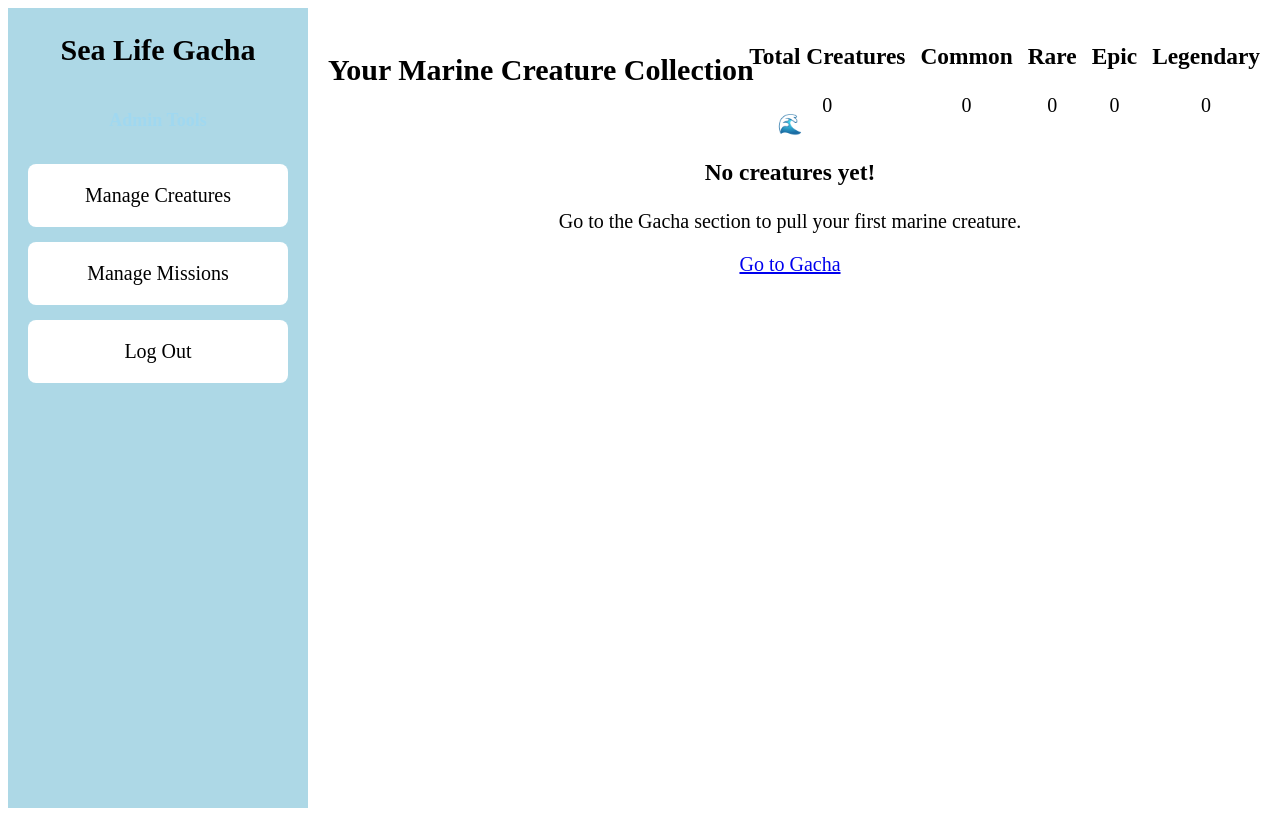
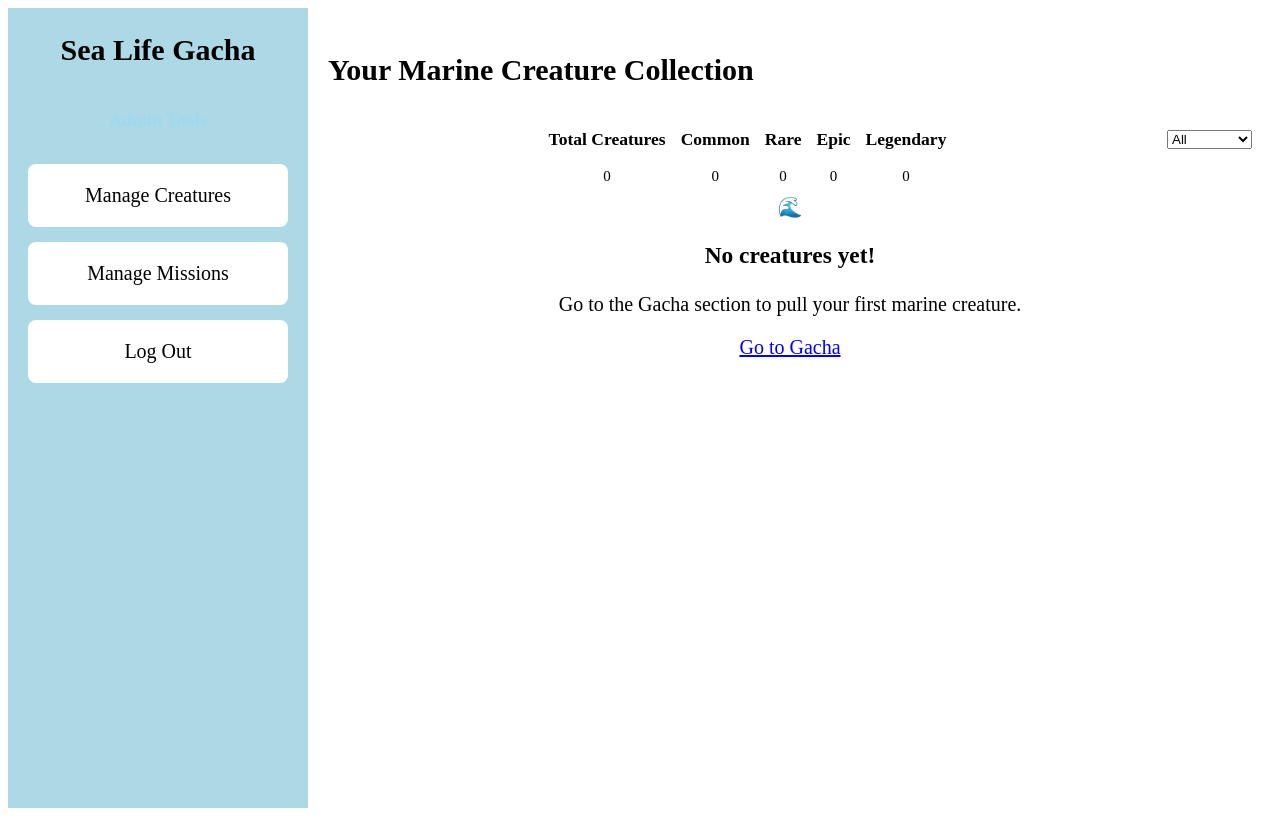
Before and after one commit to cydmgy/ACP_Final-Project, a Flask app: page /inventory in a window 1280 px wide. Run offline with Flask 3, Linux system fonts and the light colour scheme; the visitor is signed in with stand-in values (Sample User, id 1); data comes from the database, SQL or seed files in the repository.

Commit message:
Added Lambda Function

```diff
--- a/app.py
+++ b/app.py
@@ -248,9 +248,21 @@ def pull_gacha():
 @app.route('/inventory')
 def inventory():
     user = get_current_user()
-    if not user: return redirect(url_for('auth'))
-    # Passes inventory data including the new description field
-    return render_template('inventory.html', inventory=get_user_data(user)['inventory'])
+    if not user:
+        return redirect(url_for('auth'))
+
+    filter_value = request.args.get("filter", "all")
+
+    inventory = get_user_data(user)['inventory']
+
+    if filter_value != "all":
+        inventory = list(filter(lambda c: c["rarity"].lower() == filter_value.lower(), inventory))
+
+    return render_template(
+        'inventory.html',
+        inventory=inventory,
+        selected_filter=filter_value
+    )
 
 # --- Admin Routes (Render) ---
 
--- a/static/style.css
+++ b/static/style.css
@@ -288,12 +288,9 @@
 .inventory-stats {
     display: flex;
     flex-direction: row;
-    position: absolute;
-    top: 20px;
-    right: 20px;
+    justify-content: center;
     gap: 15px;
-    z-index: 10;
-    font-size: 20px;
+    font-size: 15px;
 }
 
 .stat-item {
@@ -338,27 +335,39 @@
 
 .inventory-container .inventory-grid {
     display: grid;
-    grid-template-columns: repeat(5, 1fr);
-    gap: 12px;
-    justify-items: center;
-    padding: 20px;
+    grid-template-columns: repeat(5, 220px);
+    grid-template-rows: repeat(auto-fill, 322px);
+    justify-content: center;
+    gap: 1px;
+    padding: 1px;
 }
 
 .inventory-container .creature-card {
-     width: 160px;
-    border: 2px solid #ccc;
-    border-radius: 12px;
-    background: white;
-    padding: 8px;
+    width: 240px;
+    height: 360px;
+    border-radius: 20px;
+    overflow: hidden;
+    padding: 0;
+    background: transparent;
+    display: flex;
+    justify-content: center;
+    align-items: center;
 }
 
 .inventory-container .inventory-image {
     width: 100%;
-    height: auto;
-    display: block;
+    height: 100%;
+    object-fit: cover;
+    border-radius: 20px;
 }
 
 .inventory-container .creature-name,
 .inventory-container .rarity {
     display: none;
 }
+
+.filter-form {
+    float: right;
+    clear: right;
+    margin-top: 14px;
+}
--- a/templates/inventory.html
+++ b/templates/inventory.html
@@ -3,6 +3,16 @@
 {% block content %}
 <div class="inventory-container">
     <h2>Your Marine Creature Collection</h2>
+
+<form method="GET" id="filterForm" class="filter-form">
+    <select name="filter" onchange="document.getElementById('filterForm').submit()">
+        <option value="all" {% if selected_filter == "all" %}selected{% endif %}>All</option>
+        <option value="common" {% if selected_filter == "common" %}selected{% endif %}>Common</option>
+        <option value="rare" {% if selected_filter == "rare" %}selected{% endif %}>Rare</option>
+        <option value="epic" {% if selected_filter == "epic" %}selected{% endif %}>Epic</option>
+        <option value="legendary" {% if selected_filter == "legendary" %}selected{% endif %}>Legendary</option>
+    </select>
+</form>
 
     <div class="inventory-stats">
         <div class="stat-item">
```
Also changed, not shown: templates/admin_creatures_form.html (line endings or trailing spaces).
